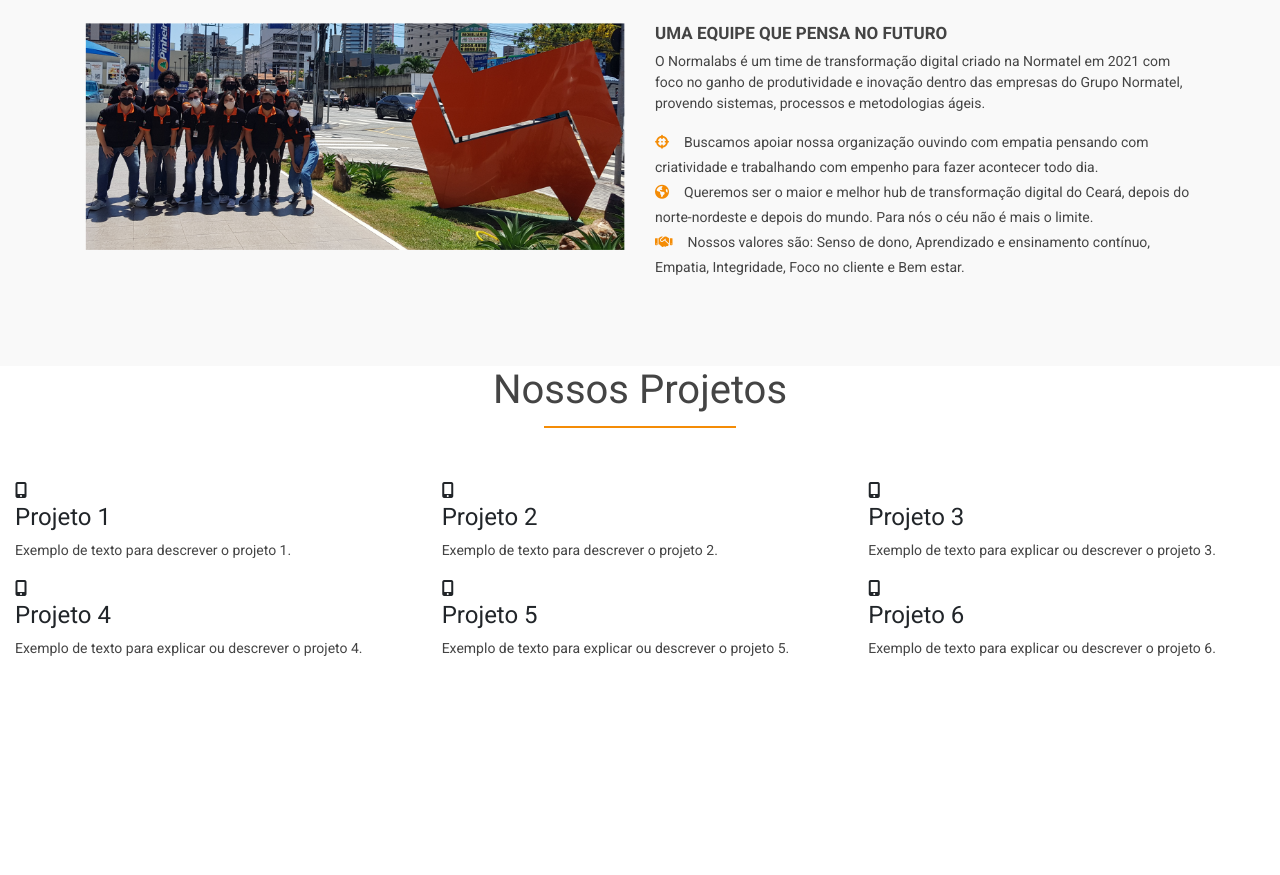
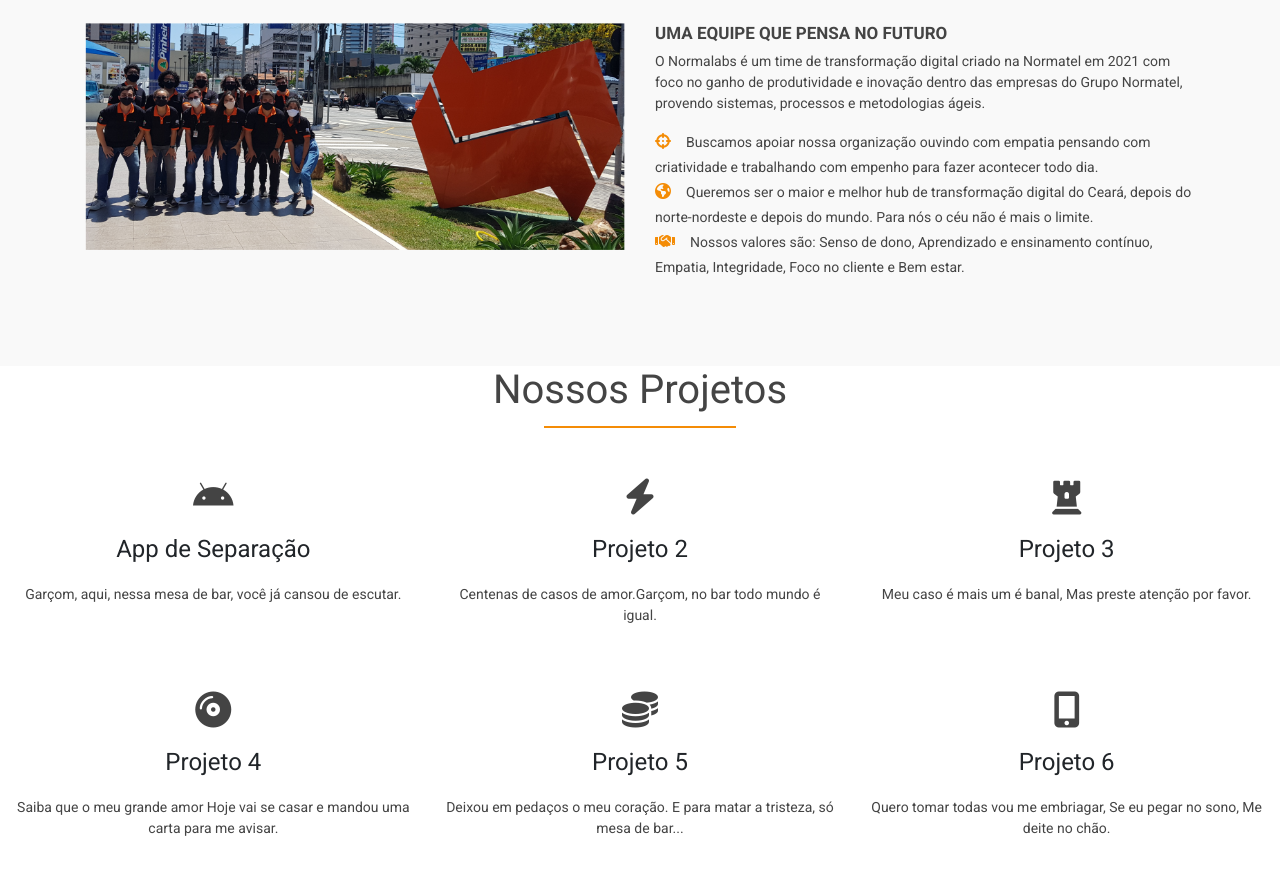
Before and after one commit to CaioLuColaco/NormaLabs, a plain HTML site: page views/home.html in a window 1280 px wide. Shown: the part 880-1755 px from the top of the page. Before the commit the page ends 1555 px from the top, so only its background shows below. Drawn offline with nearby package versions, Linux system fonts and the light colour scheme.

Commit message:
finalized the project areas and added colors to root

```diff
--- a/css/styles.css
+++ b/css/styles.css
@@ -1,4 +1,9 @@
 /* Gerais */
+:root {
+    --color-highOrange: #F48C06;
+    --color-middleOrange: #FBA333;
+    --color-lowOrange: #F4C467;
+}
 
 body {
     font-family: 'Roboto', sans-serif;
@@ -19,7 +24,7 @@
 
 /* Barra de navegação */
 header, .navbar {
-    background: linear-gradient( .25turn, #F48C06, 55%,  #F4C467);
+    background: linear-gradient( .25turn, var(--color-highOrange), 55%,  var(--color-lowOrange));
 }
 
 #nav-container {
@@ -88,7 +93,7 @@
 }
 
 .main-btn {
-    background-color: #F48C06;
+    background-color: var(--color-highOrange);
     color: #FFF;
     text-transform: uppercase;
     width: 200px;
@@ -102,11 +107,11 @@
     text-decoration: none;
     color: #FFF;
     background-color: transparent;
-    border-color: #F48C06;
+    border-color: var(--color-highOrange);
 }
 
 .carousel-indicators .active {
-    background-color: #F48C06;
+    background-color: var(--color-highOrange);
 }
 
 .carousel-item img {
@@ -127,7 +132,7 @@
 }
 .main-title::after {
     content: "";
-    border-top: 2px solid #F48C06;
+    border-top: 2px solid var(--color-highOrange);
     width: 15%;
     position: absolute;
     top: 60px;
@@ -151,6 +156,33 @@
 }
 
 #about-list i {
-    color: #F48C06;
+    color: var(--color-highOrange);
     margin-right: 15px;
+    font-size: 16px;
 }
+
+/* Projects */
+
+.service-box {
+    text-align: center;
+    margin-bottom: 50px;
+}
+
+.service-box i, .service-box h4 {
+    transition: .5s;
+}
+
+.service-box i {
+    font-size: 36px;
+    margin-bottom: 20px;
+    color: #444;
+}
+
+.service-box h4 {
+    font-size: 24px;
+    margin-bottom: 20px;
+}
+
+.service-box:hover > i, .service-box:hover > h4 {
+    color: var(--color-highOrange);
+}
--- a/views/home.html
+++ b/views/home.html
@@ -126,34 +126,34 @@
                         <h3 class="main-title">Nossos Projetos</h3>
                     </div>
                     <div class="col-md-4 service-box">
-                        <i class="fas fa-mobile-alt"></i>
-                        <h4>Projeto 1</h4>
-                        <p>Exemplo de texto para descrever o projeto 1.</p>
+                        <i class="fab fa-android"></i>
+                        <h4>App de Separação</h4>
+                        <p>Garçom, aqui, nessa mesa de bar, você já cansou de escutar.</p>
                     </div>
                     <div class="col-md-4 service-box">
-                        <i class="fas fa-mobile-alt"></i>
+                        <i class="fas fa-bolt"></i>
                         <h4>Projeto 2</h4>
-                        <p>Exemplo de texto para descrever o projeto 2.</p>
+                        <p>Centenas de casos de amor.Garçom, no bar todo mundo é igual.</p>
                     </div>
                     <div class="col-md-4 service-box">
-                        <i class="fas fa-mobile-alt"></i>
+                        <i class="fas fa-chess-rook"></i>
                         <h4>Projeto 3</h4>
-                        <p>Exemplo de texto para explicar ou descrever o projeto 3.</p>
+                        <p>Meu caso é mais um é banal, Mas preste atenção por favor.</p>
                     </div>
                     <div class="col-md-4 service-box">
-                        <i class="fas fa-mobile-alt"></i>
+                        <i class="fas fa-compact-disc"></i>
                         <h4>Projeto 4</h4>
-                        <p>Exemplo de texto para explicar ou descrever o projeto 4.</p>
+                        <p>Saiba que o meu grande amor Hoje vai se casar e mandou uma carta para me avisar.</p>
                     </div>
                     <div class="col-md-4 service-box">
-                        <i class="fas fa-mobile-alt"></i>
+                        <i class="fas fa-coins"></i>
                         <h4>Projeto 5</h4>
-                        <p>Exemplo de texto para explicar ou descrever o projeto 5.</p>
+                        <p>Deixou em pedaços o meu coração. E para matar a tristeza, só mesa de bar...</p>
                     </div>
                     <div class="col-md-4 service-box">
                         <i class="fas fa-mobile-alt"></i>
                         <h4>Projeto 6</h4>
-                        <p>Exemplo de texto para explicar ou descrever o projeto 6.</p>
+                        <p>Quero tomar todas vou me embriagar, Se eu pegar no sono, Me deite no chão.</p>
                     </div>
                 </div>
             </div>
```
